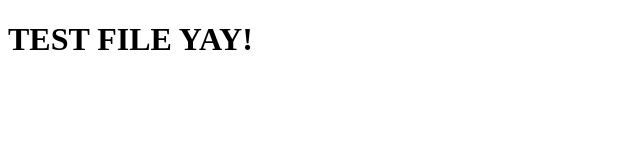
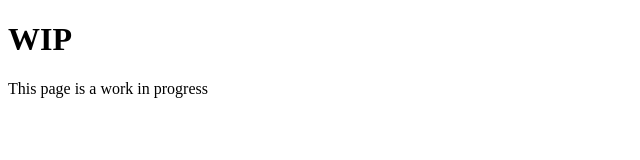
Before and after one commit to linguin0/Queue-Public-Website, a plain HTML site: page public/music.html in a window 1280 px wide. Shown: the whole page, without its empty margins (0-640 px from the left). Drawn offline with Linux system fonts and the light colour scheme.

Commit message:
cleaned up some files, deleted test file

```diff
--- a/public/test_file.html
+++ b/public/music.html
@@ -3,10 +3,11 @@
   <head>
     <meta charset="UTF-8">
     <meta name="viewport" content="width=device-width, initial-scale=1.0">
-    <title>Yummy test</title>
+    <title>Queue Public - Music</title>
     <link href="/style.css" rel="stylesheet" type="text/css" media="all">
   </head>
   <body>
-    <h1>TEST FILE YAY!</h1>
+    <h1>WIP</h1>
+    <p>This page is a work in progress</p>
   </body>
 </html>
```
Also changed, not shown: public/socials.html (renamed from public/not_found.html, +3 -3 lines).
